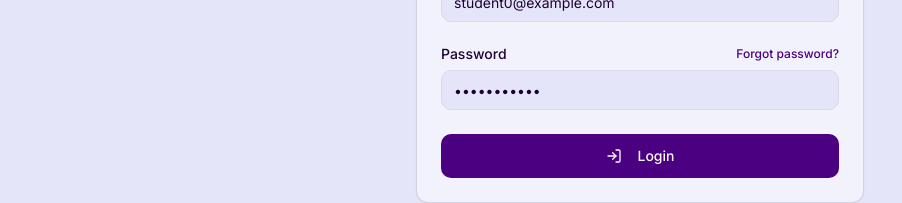
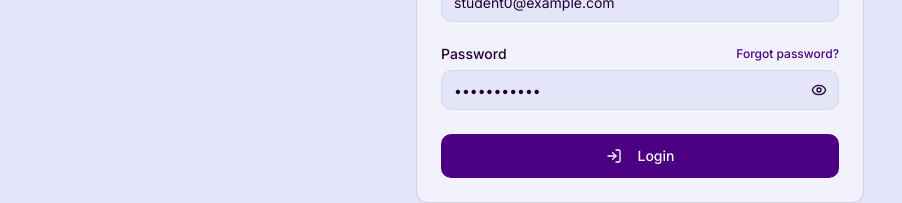
Before and after one commit to Lakshyaharkhani/ClassroomCompanion, a Next.js app: page / in a window 1280 px wide. Shown: the part 427-630 px from the top of the page, without its empty margins (0-902 px from the left). Built offline with nearby package versions, Linux system fonts and the light colour scheme; no server answers.

Commit message:
Upload entire project

```diff
--- a/package.json
+++ b/package.json
@@ -1,4 +1,3 @@
-
 {
   "name": "nextn",
   "version": "0.1.0",
@@ -49,7 +48,7 @@
     "react-dom": "^18.3.1",
     "recharts": "^2.15.1",
     "tailwind-merge": "^3.0.1",
-    "tailwindcss-animate": "^1.0.0",
+    "tailwindcss-animate": "^1.0.7",
     "zod": "^3.24.2"
   },
   "devDependencies": {
--- a/src/app/actions.js
+++ b/src/app/actions.js
@@ -61,7 +61,6 @@
     }
 }
 
-
 export async function seedDatabase() {
     try {
         const batch = writeBatch(db);
--- a/src/components/auth/login-page.jsx
+++ b/src/components/auth/login-page.jsx
@@ -5,12 +5,13 @@
 import { Input } from "../ui/input";
 import { Button } from "../ui/button";
 import { Label } from "../ui/label";
-import { GraduationCap, LogIn } from "lucide-react";
+import { GraduationCap, LogIn, Eye, EyeOff } from "lucide-react";
 
 export default function LoginPage({ onLogin }) {
   const [role, setRole] = useState("student");
   const [email, setEmail] = useState("student0@example.com");
   const [password, setPassword] = useState("password123");
+  const [showPassword, setShowPassword] = useState(false);
 
   const handleLogin = () => {
     if (email.trim() && password.trim()) {
@@ -28,6 +29,8 @@
       setEmail('student0@example.com');
     }
   }
+
+  const togglePasswordVisibility = () => setShowPassword(!showPassword);
 
   return (
     <div className="flex flex-col justify-center items-center min-h-screen bg-background">
@@ -74,14 +77,32 @@
                 Forgot password?
               </Button>
             </div>
+            <div className="relative">
               <Input
                 id="password"
-              type="password"
+                type={showPassword ? "text" : "password"}
                 value={password}
                 onChange={(e) => setPassword(e.target.value)}
                 placeholder="Enter your password"
                 onKeyDown={(e) => e.key === 'Enter' && handleLogin()}
               />
+              <Button
+                type="button"
+                variant="ghost"
+                size="icon"
+                className="absolute top-0 right-0 h-full px-3 py-2 hover:bg-transparent"
+                onClick={togglePasswordVisibility}
+              >
+                {showPassword ? (
+                  <EyeOff className="h-4 w-4" aria-hidden="true" />
+                ) : (
+                  <Eye className="h-4 w-4" aria-hidden="true" />
+                )}
+                <span className="sr-only">
+                  {showPassword ? "Hide password" : "Show password"}
+                </span>
+              </Button>
+            </div>
           </div>
           <Button onClick={handleLogin} className="w-full" size="lg">
             <LogIn className="mr-2 h-4 w-4" /> Login
```
Lines whose indentation alone changed are shown as unchanged.
